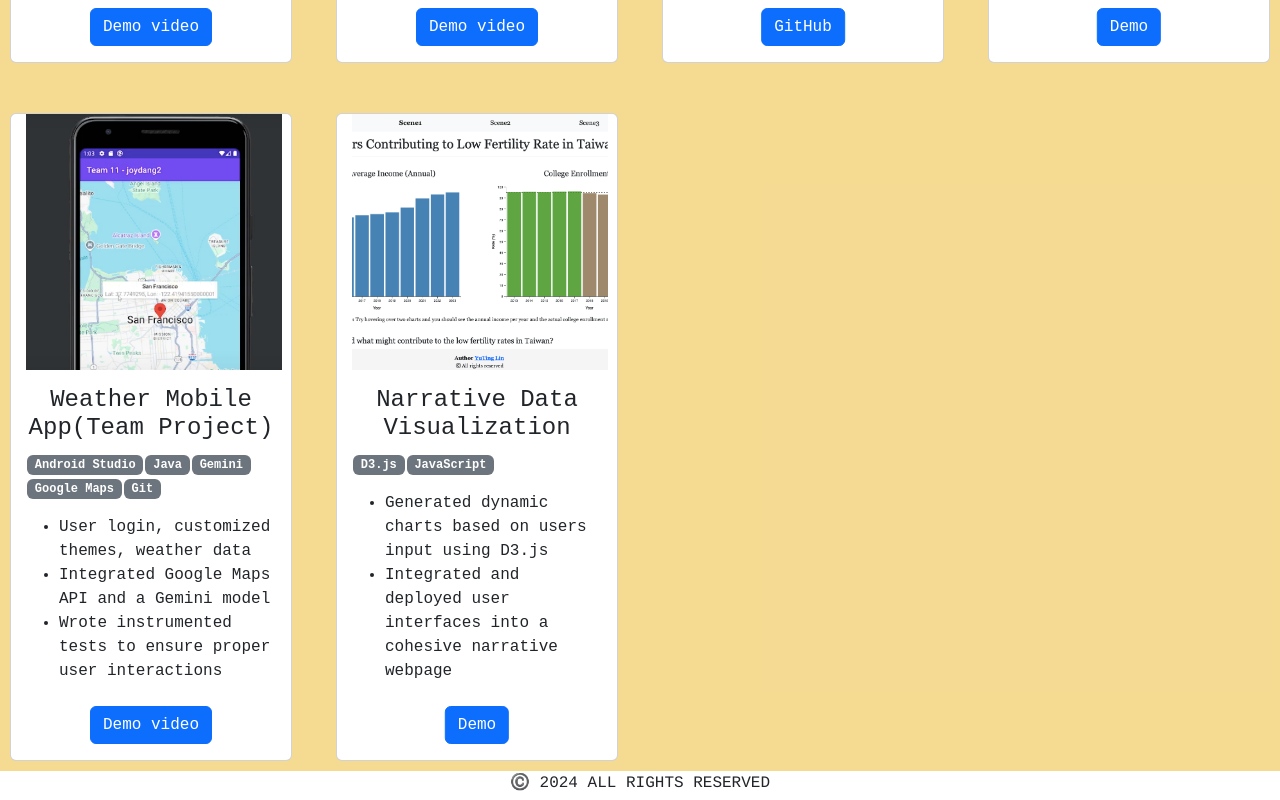
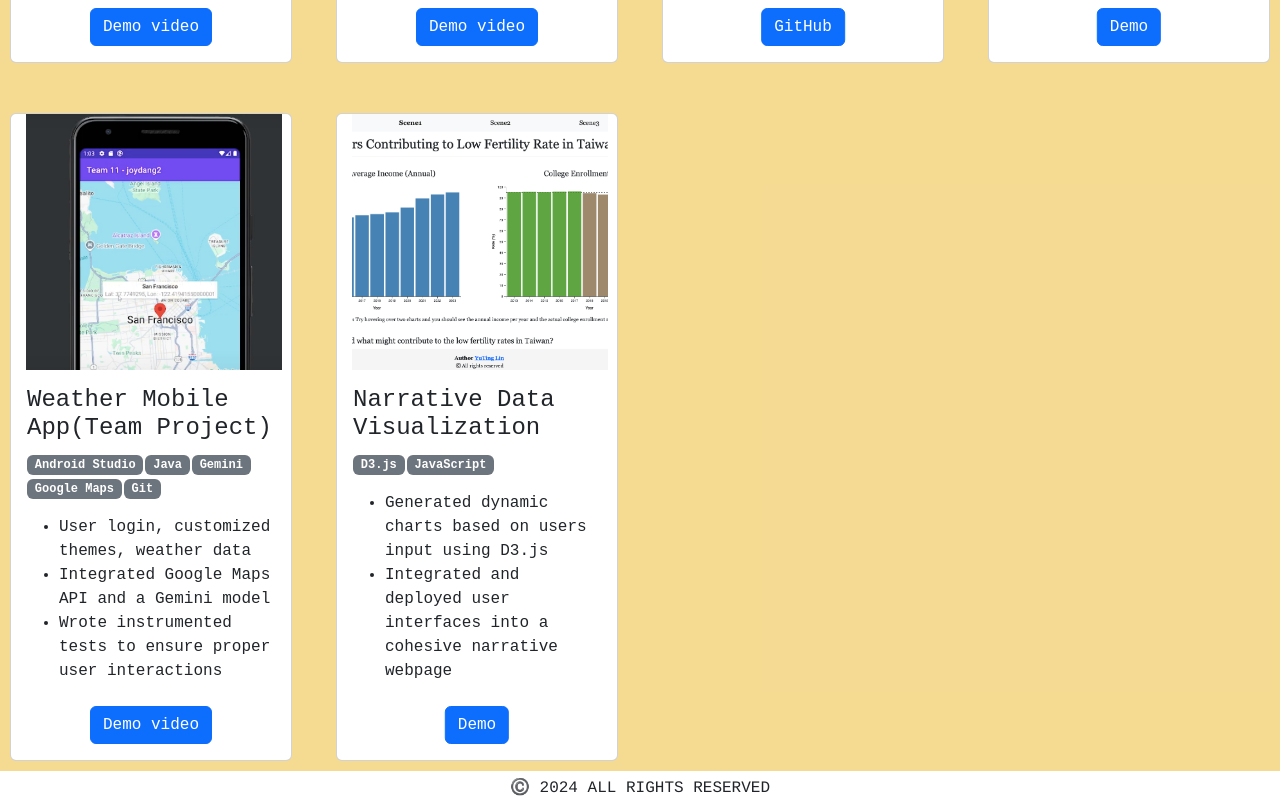
Before and after one commit to NICKLIN13/Lin_Portfolio, a React (Create React App) app in the folder client/: page /Project in a window 1280 px wide. Shown: the part 833-1633 px from the top of the page. Built offline with nearby package versions, Linux system fonts and the light colour scheme.

Commit message:
Adjust some initial setting. Ready for RWD

```diff
--- a/client/src/App.css
+++ b/client/src/App.css
@@ -1,29 +1,28 @@
 .App {
-  text-align: center;
-}
-
-.App-logo {
-  height: 40vmin;
-  pointer-events: none;
+  display: flex;
+  flex-direction: column;
+  justify-content: center;
+  align-items: center;
+  max-width: 100vw;
+  background-color: #f3d27ad0;
 }
 
 body {
 	padding-top: 70px; /* 確保Navbar不會遮住網頁內容 */
 }
 
-@media (prefers-reduced-motion: no-preference) {
-  .App-logo {
-    animation: App-logo-spin infinite 20s linear;
-  }
+.underNavbar {
+  background-color: white;
+  width: 100%;
+  text-align: center;
 }
 
 .App-header {
-  background-color: #f3d27ad0;
-  min-height: 100vh;
   display: flex;
   flex-direction: column;
+  min-height: 100vh;
   align-items: center;
-  justify-content: flex-start;
+  justify-content: center;
   font-size: calc(10px + 2vmin);
   color: white;
   font-family: monospace;
@@ -32,7 +31,6 @@ body {
 .App-link {
   color: #61dafb;
 }
-
 
 .container {
   position: relative;
@@ -51,6 +49,8 @@ body {
 }
 
 .card-image{
+  display: flex;
+  justify-content: center;
   width: 286px;
   height: 256px;
 }
@@ -69,6 +69,10 @@ body {
 
 .disclaimer {
   font-family: courier;
+  background-color: white;
+  width: 100%;
+  text-align: center;
+  padding-top: 5px;
 }
 
 
@@ -81,3 +85,10 @@ body {
     transform: rotate(360deg);
   }
 }
+
+
+@media (prefers-reduced-motion: no-preference) {
+  .App-logo {
+    animation: App-logo-spin infinite 20s linear;
+  }
+}
--- a/client/src/App.js
+++ b/client/src/App.js
@@ -9,7 +9,9 @@ function App() {
 		<div className="App">
 
 			<Navbar />
-			<h1 style={{ marginTop: '10px' }}>Hello <span className="badge bg-secondary">New</span> </h1>
+			<div className='underNavbar'>
+				<h1 style={{ marginTop: '10px' }}>Hello <span className="badge bg-secondary">New</span> </h1>
+			</div>
 
 			<header className="App-header">
 				<h2 style={{ marginTop: '20px' }}><b>About Me</b></h2>
@@ -30,10 +32,11 @@ function App() {
 						</Button>
 					</div>
 
-					<div className='col-md-7 d-flex flex-column justify-content-center' style={{ marginLeft: '80px' }}>
+					<div className='col-md-7 d-flex flex-column justify-content-center' style={{ marginLeft: '80px'}}>
 						<h5 className='text-start'><b>Software developer & Master student at UIUC</b></h5>
 						<br />
 						<p className='text-start fs-6'>
+							<br />
 							I am Yu-Ting Lin, also known as NICK.
 							I am looking for an software engineering internship in 2025,
 							and I developed this portfolio website using React.js, Node.js, and Bootstrap.
@@ -44,14 +47,14 @@ function App() {
 				</Container>
 
 				<h2 style={{ marginTop: '10px' }}><b>Education</b></h2>
-				<Container className="my-2 bg-dark text-white" style={{ width: '1000px', height: '350px' }}>
-					<div className='col-md-8 d-flex flex-column justify-content-center'>
+				<Container className="my-2 bg-dark text-white" style={{ width: '1000px', height: '350px'}}>
+					<div className='col-md-10 d-flex flex-column justify-content-center'>
 						<h5><b>University of Illinois Urbana-Champaign(UIUC)</b></h5>
 						<h6 style={{ marginTop: '18px' }}><b>Master of Computer Science</b></h6>
 						<h6>Illinois, USA</h6>
 						<h6>May 2024 - Expected December 2025</h6>
 						<br />
-						<ul className='text-start fs-6'>
+						<ul className='text-start fs-6'  style={{ marginTop: '30px' }}>
 							<li>Summer 2024:
 								<span className="badge bg-secondary d-inline-block" style={{ marginLeft: '5px' }}>Data Visualization</span>
 								<span className="badge bg-secondary d-inline-block" style={{ marginLeft: '5px' }}>Data Cleaning</span>
@@ -67,8 +70,8 @@ function App() {
 					</div>
 				</Container>
 
-				<Container className="my-2 bg-dark text-white" style={{ width: '1000px', height: '400px' }}>
-					<div className='col-md-8 d-flex flex-column justify-content-center' style={ {marginTop: '20px'} }>
+				<Container className="my-2 bg-dark text-white" style={{ width: '1000px', height: '400px'}}>
+					<div className='col-md-10 d-flex flex-column justify-content-center' style={ {marginTop: '20px'} }>
 						<h5><b>National Taiwan Normal University,</b></h5>
 						<h5><b>National Taipei University of Technology</b></h5>
 						<h6 style={{ marginTop: '18px' }}><b>CS-Related Courses</b></h6>
@@ -79,8 +82,8 @@ function App() {
 								<span className="badge bg-secondary d-inline-block" style={{ marginLeft: '5px' }}>Algorithms</span>
 								<span className="badge bg-secondary d-inline-block" style={{ marginLeft: '5px' }}>Data Structure</span>
 								<span className="badge bg-secondary d-inline-block" style={{ marginLeft: '5px' }}>Object-oriented Programming</span>
-								<span className="badge bg-secondary d-inline-block" style={{ marginLeft: '82px' }}>Computer Organization</span>
-								<span className="badge bg-secondary d-inline-block" style={{ marginLeft: '5px' }}>Probability and Stastics</span>
+								<span className="badge bg-secondary d-inline-block" style={{ marginLeft: '5px' }}>Computer Organization</span>
+								<span className="badge bg-secondary d-inline-block" style={{ marginLeft: '82px' }}>Probability and Stastics</span>
 							</li>
 						</ul>
 						<ul className='text-start fs-6'>
@@ -93,14 +96,14 @@ function App() {
 				</Container>
 
 
-				<Container className="my-2 bg-dark text-white" style={{ width: '1000px', height: '440px' }}>
+				<Container className="my-2 bg-dark text-white" style={{ width: '1000px', height: '440px'}}>
 					<div className='col-md-10 d-flex flex-column justify-content-center'>
 						<h5><b>Oita University</b></h5>
 						<h6 style={{ marginTop: '18px' }}><b>Bachelor of Engineering in Architecture and Mechatronics</b></h6>
 						<h6>Oita, Japan</h6>
 						<h6>April 2016 - March 2020</h6>
 						<br />
-						<ul className='text-start fs-6'>
+						<ul className='text-start fs-6'  style={{ marginTop: '30px' }}>
 							<li>Analyzed the approaches to regional disaster prevention in the symposium</li>
 							<li style={{ marginTop: '5px' }}>Utilized LEGO® Blocks to do programming learning and disaster education </li>
 							<li style={{ marginTop: '5px' }}>Held a disaster reduction and preparedness workshop / camp</li>
--- a/client/src/pages/ProjectPage.js
+++ b/client/src/pages/ProjectPage.js
@@ -9,8 +9,9 @@ function ProjectPage() {
 	return (
 		<div className='App'>
 			<Navbar />
-
-			<h1 style={{ marginTop: '10px' }}>My Projects <span class="badge bg-secondary">New</span> </h1>
+			<div className='underNavbar'>
+				<h1 style={{ marginTop: '10px' }}>My Projects <span class="badge bg-secondary">New</span> </h1>
+			</div>
 
 			<header className='App-header'>
 				<h1 className='my-4'>2024</h1>
```
Also changed, not shown: client/src/index.js (+0 -7 lines).
